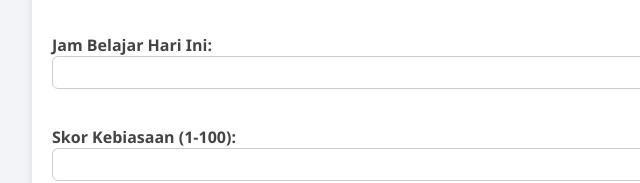
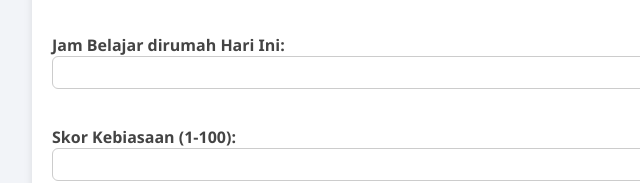
Before and after one commit to sijeinjoung80/elf-analysis-app-template, a plain HTML site: page index.html in a window 1280 px wide. Shown: the part 722-905 px from the top of the page, 238-878 px from the left. Drawn offline with nearby package versions, Linux system fonts and the light colour scheme.

Commit message:
Update index.html

```diff
--- a/index.html
+++ b/index.html
@@ -21,8 +21,8 @@
     <h2>Input Perkembangan</h2>
     <form id="progressForm">
       <label>Tanggal: <input type="date" id="date" required /></label><br />
-      <label>Jam Belajar Hari Ini: <input type="number" id="learningHours" required /></label><br />
-      <label>Skor Kebiasaan (1-100): <input type="number" id="habitScore" required /></label><br />
+      <label>Jam Belajar dirumah Hari Ini: <input type="number" id="learningHours" required /></label><br />
+      <label>Skor Kebiasaan  (1-100): <input type="number" id="habitScore" required /></label><br />
       <button type="submit">Simpan Perkembangan</button>
     </form>
 
```
